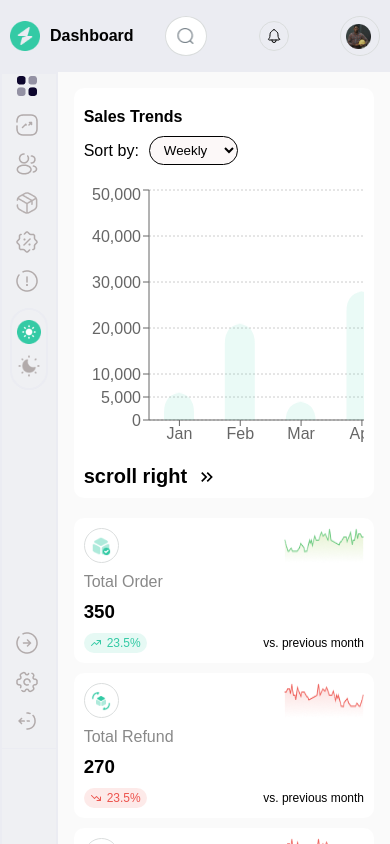
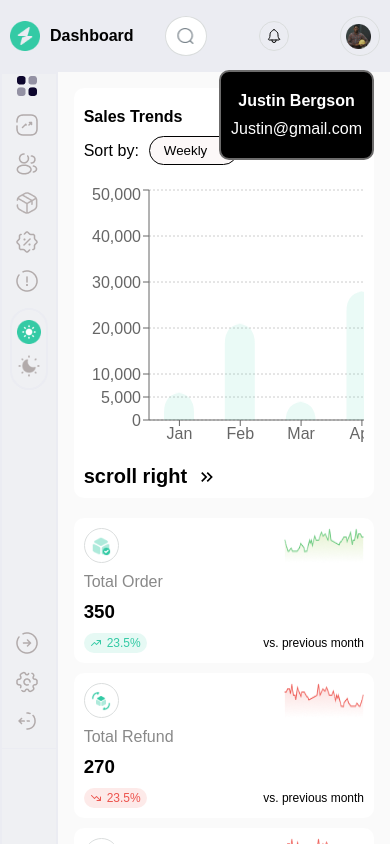
Before and after one commit to bezbrain/geepay-task, a React (Vite) app: page / in a window 390 px wide. Both pictures are taken after a click on the element 360 px from the left and 36 px from the top of the page. Shown: the top 844 px of the page. Built offline with nearby package versions, Linux system fonts and the light colour scheme.

Commit message:
Handle the profile at tablet screen

```diff
--- a/src/components/sharedLayouts/header/profile/profile.jsx
+++ b/src/components/sharedLayouts/header/profile/profile.jsx
@@ -1,11 +1,16 @@
-import React from "react";
+import React, { useState } from "react";
 import { profileDetails } from "../../../../assets/images/headerImages";
 import styles from "./profile.module.css";
 import { FaAngleDown } from "react-icons/fa6";
 
 const Profile = ({ isDark }) => {
+  const [isProfile, setIsProfile] = useState(false);
+
   return (
-    <div className={styles.profile__details}>
+    <div
+      className={styles.profile__details}
+      onClick={() => setIsProfile(!isProfile)}
+    >
       <img src={profileDetails} alt="Profile" />
       <div className={styles.profile__name}>
         <h4 className={`${isDark ? styles.dark__name : styles.light__name}`}>
@@ -21,6 +26,17 @@ const Profile = ({ isDark }) => {
           isDark ? styles.calendar__dark : styles.calendar__light
         } ${styles.profile__icon}`}
       />
+
+      {isProfile && (
+        <div className={styles.toggle__profile__name}>
+          <h4 className={`${isDark ? styles.dark__name : styles.light__name}`}>
+            Justin Bergson
+          </h4>
+          <p className={`${isDark ? styles.dark__name : styles.light__name}`}>
+            Justin@gmail.com
+          </p>
+        </div>
+      )}
     </div>
   );
 };
--- a/src/components/sharedLayouts/header/profile/profile.module.css
+++ b/src/components/sharedLayouts/header/profile/profile.module.css
@@ -27,9 +27,30 @@
   display: block;
 }
 
+.toggle__profile__name {
+  display: none;
+}
+
 @media screen and (max-width: 950px) {
+  .profile__details {
+    position: relative;
+  }
   .profile__name {
     display: none;
+  }
+  .toggle__profile__name {
+    display: block;
+    border: 2px solid rgb(108, 107, 107);
+    border-radius: 10px;
+    position: fixed;
+    right: 1rem;
+    top: 70px;
+    padding: 20px 10px;
+    color: #fff;
+    background-color: #000;
+  }
+  .toggle__profile__name > h4 {
+    margin-bottom: 10px;
   }
 }
 @media screen and (max-width: 520px) {
```
